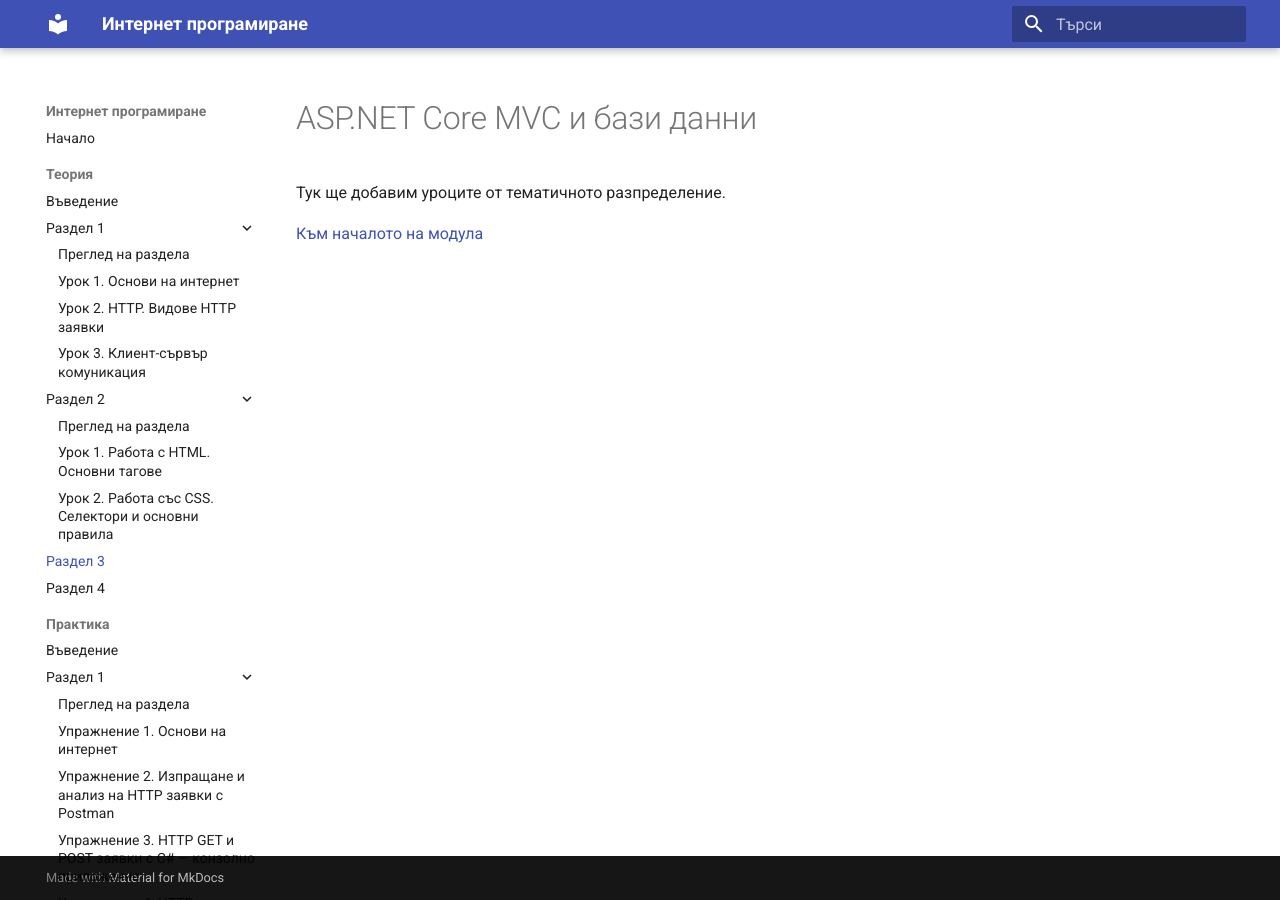
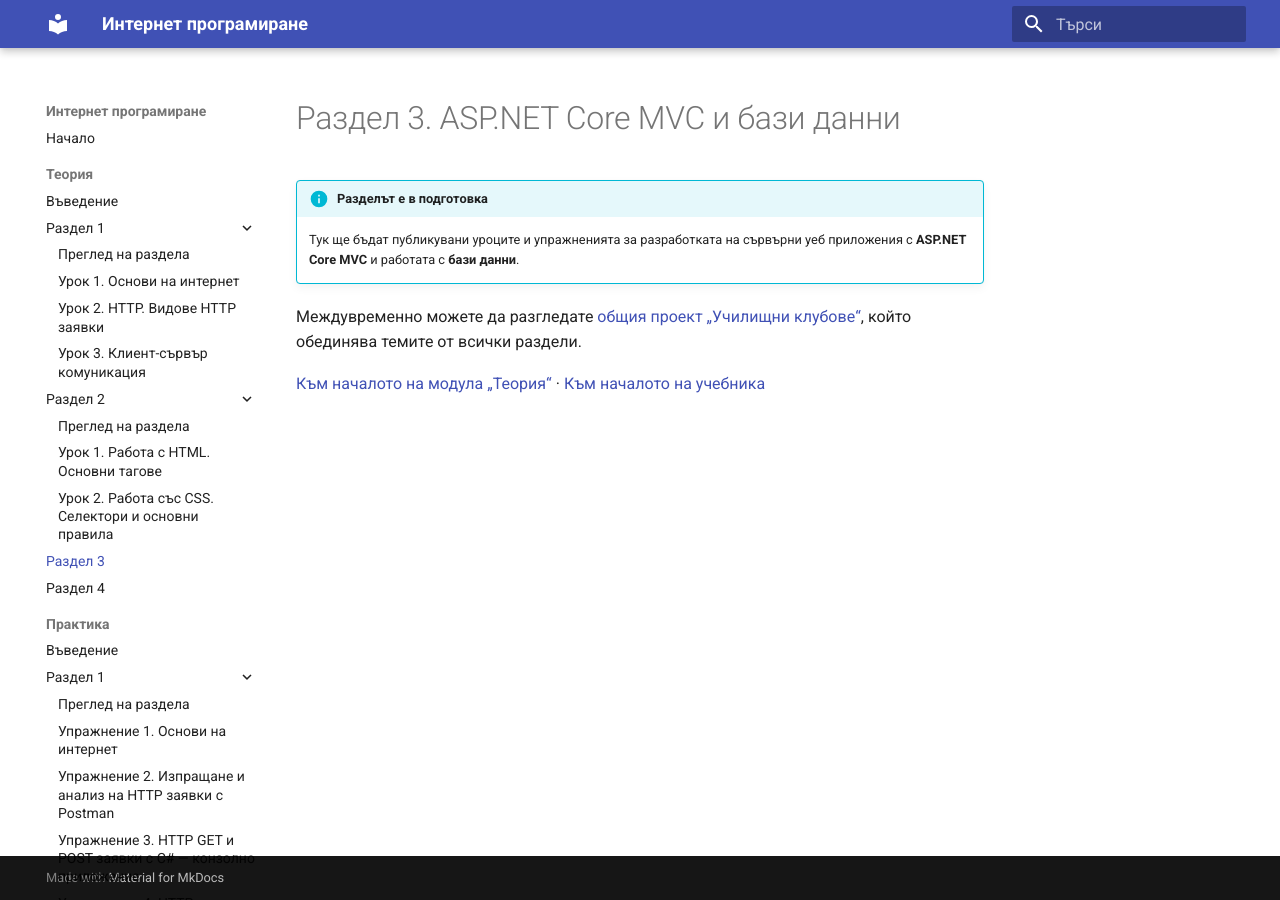
Before and after one commit to IlkoIliev/internet-programirane, an MkDocs documentation site: the page built from docs/teoria/razdel-3/index.md, in a window 1280 px wide. Built offline with MkDocs 1.6.1 and Material for MkDocs 9.7.7, drawn with Linux system fonts in a browser that asks for light colours.

Commit message:
Revise section header and add preparation notice
Updated section header and added information about upcoming lessons and exercises.

```diff
--- a/docs/teoria/razdel-3/index.md
+++ b/docs/teoria/razdel-3/index.md
@@ -1,5 +1,8 @@
-# ASP.NET Core MVC и бази данни
+# Раздел 3. ASP.NET Core MVC и бази данни
 
-Тук ще добавим уроците от тематичното разпределение.
+!!! info "Разделът е в подготовка"
+    Тук ще бъдат публикувани уроците и упражненията за разработката на сървърни уеб приложения с **ASP.NET Core MVC** и работата с **бази данни**.
 
-[Към началото на модула](../index.md)
+Междувременно можете да разгледате [общия проект „Училищни клубове“](../../proekt/index.md), който обединява темите от всички раздели.
+
+[Към началото на модула „Теория“](../index.md) · [Към началото на учебника](../../index.md)
```
